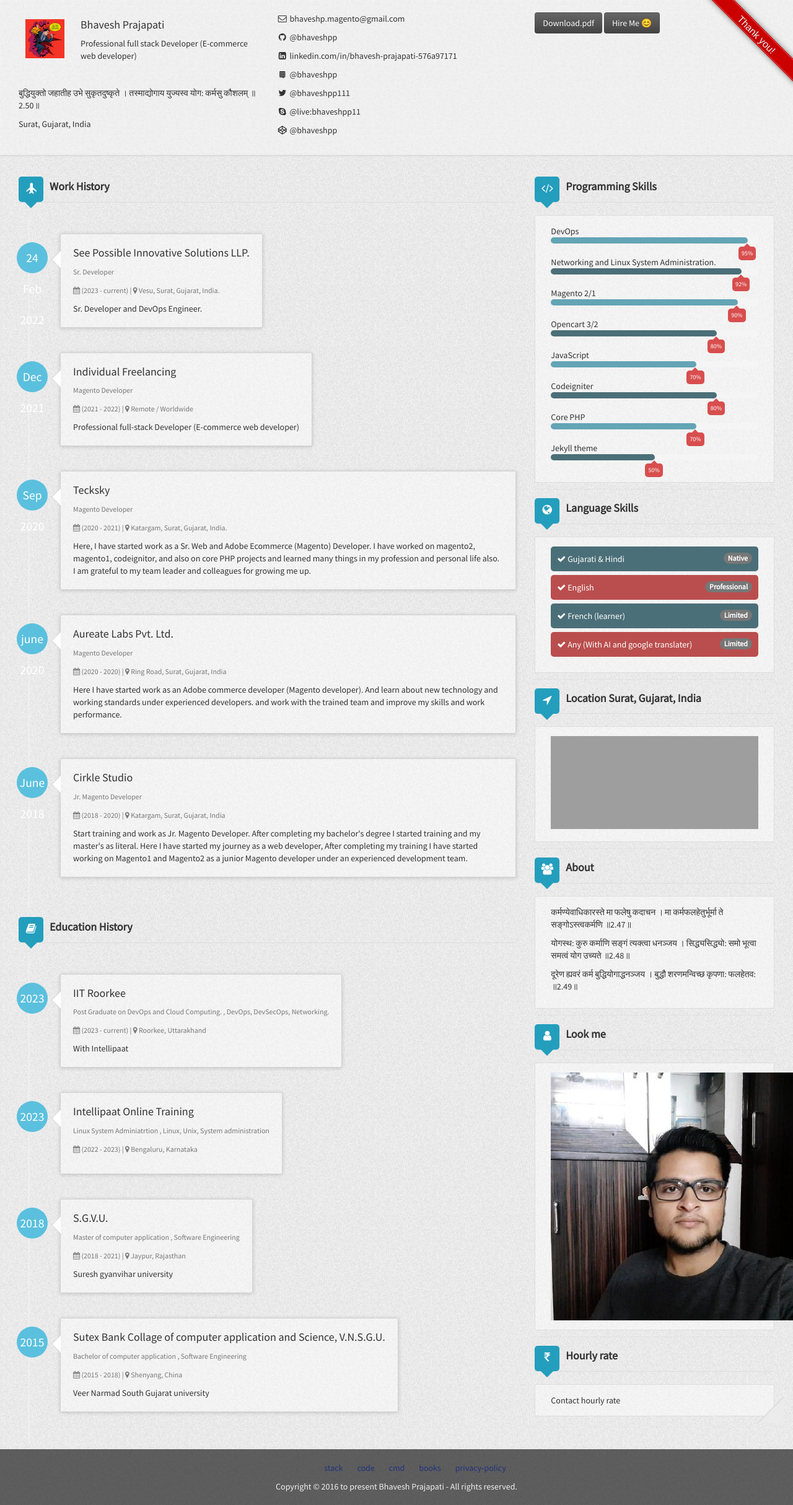
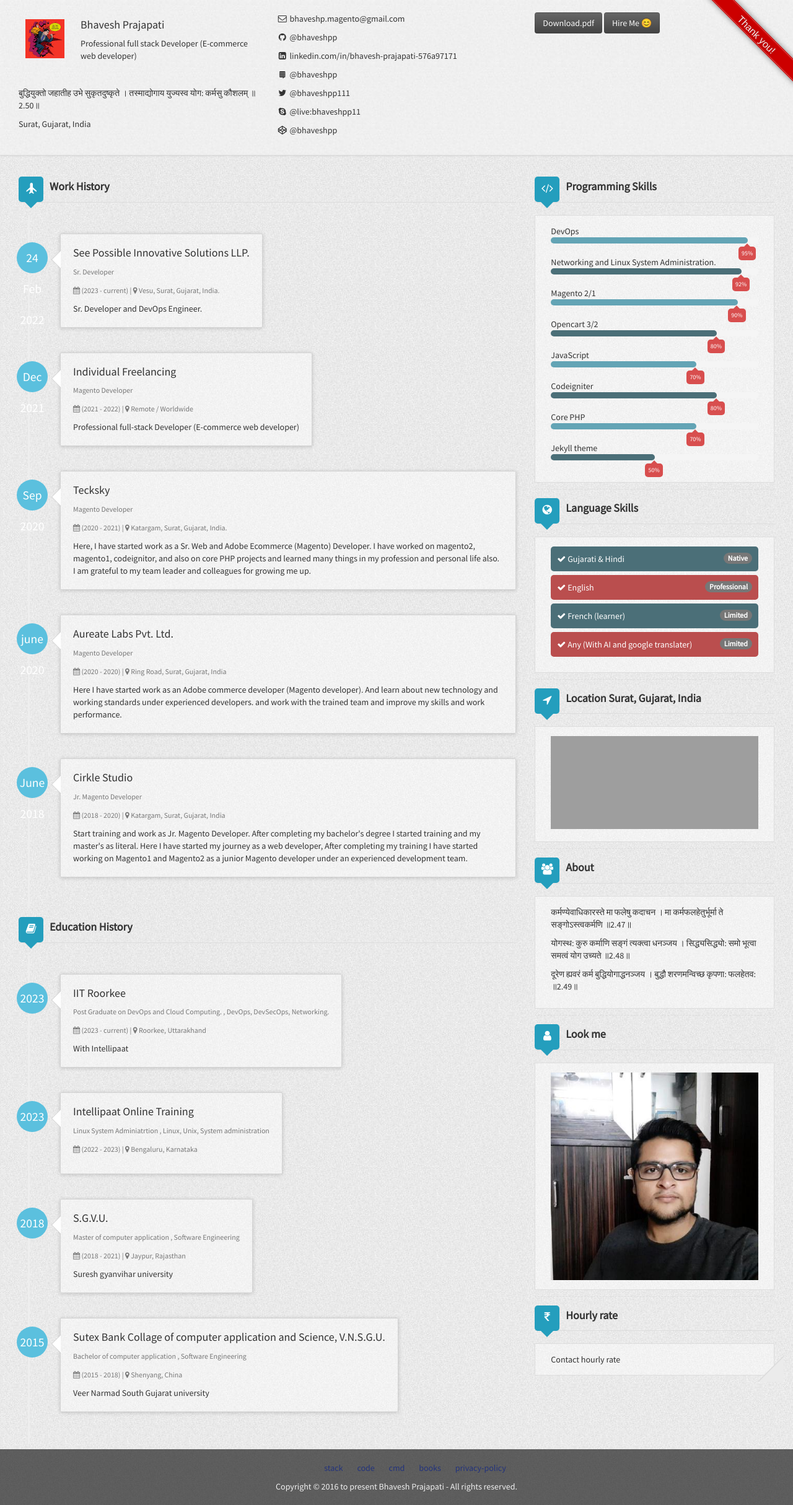
Before and after one commit to bhaveshpp/bhaveshpp.github.io, a Jekyll site: the page built from index.html, in a window 1280 px wide. Shown: the whole page at 62% size. Built offline with Jekyll 4.4.1, drawn with Linux system fonts in a browser that asks for light colours; nearby versions of some CDN libraries; grey boxes are pictures that could not be loaded.

Commit message:
Update index.html

```diff
--- a/index.html
+++ b/index.html
@@ -268,7 +268,7 @@ layout: default
             <div class="deviter"></div>
             <h3 class="title with-icon"><span class="fa fa-user cat-title"></span> Look me</h3>
             <div class="grid-block">
-                <img src="assets/img/bhaveshpp.jpg" alt="bhaveshpp" />
+                <img src="assets/img/bhaveshpp.jpg" alt="bhaveshpp" style="width: -webkit-fill-available;"/>
             </div>
             <div class="deviter"></div>
             <h3 class="title with-icon"><span class="fa fa-inr cat-title"></span> Hourly rate</h3>
```
